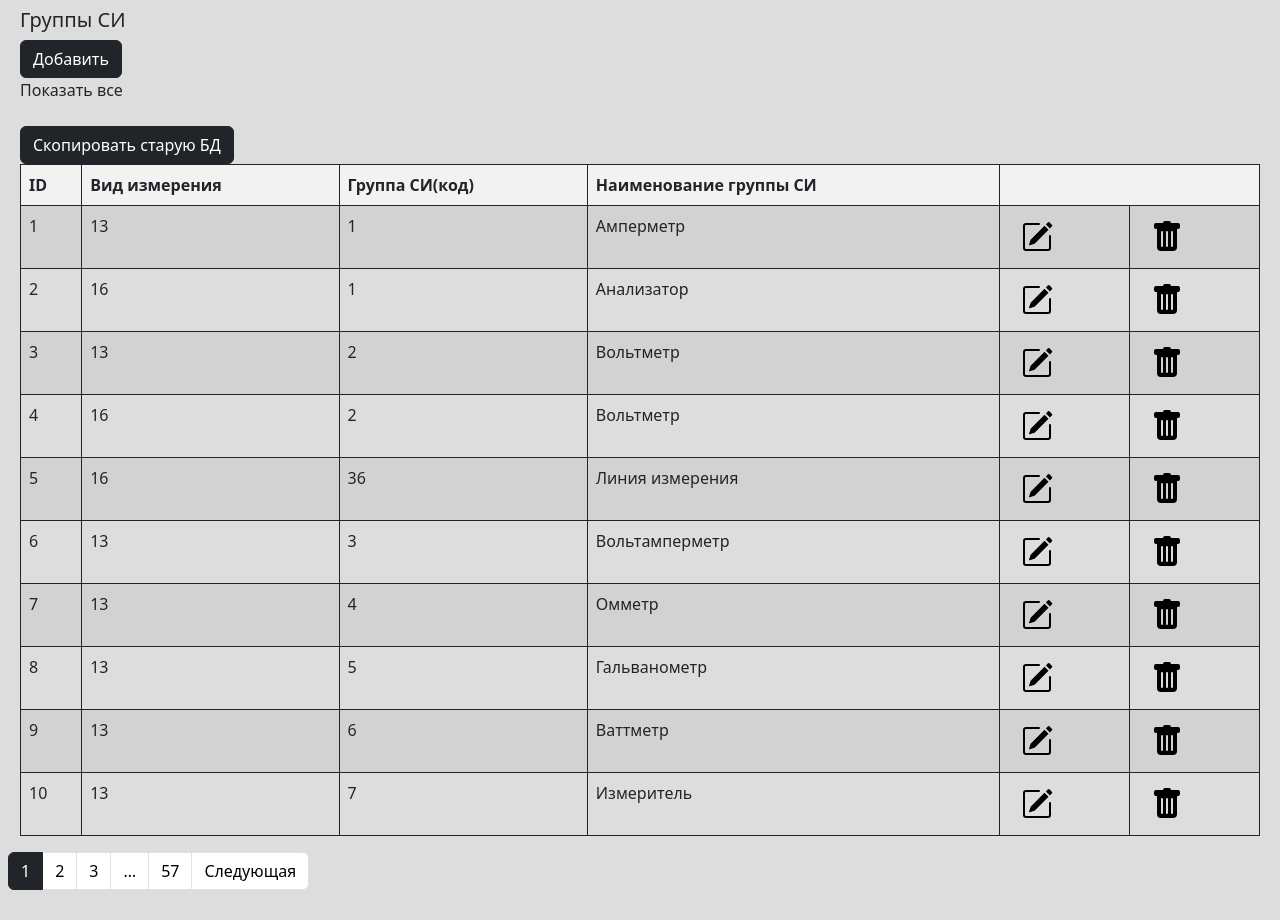
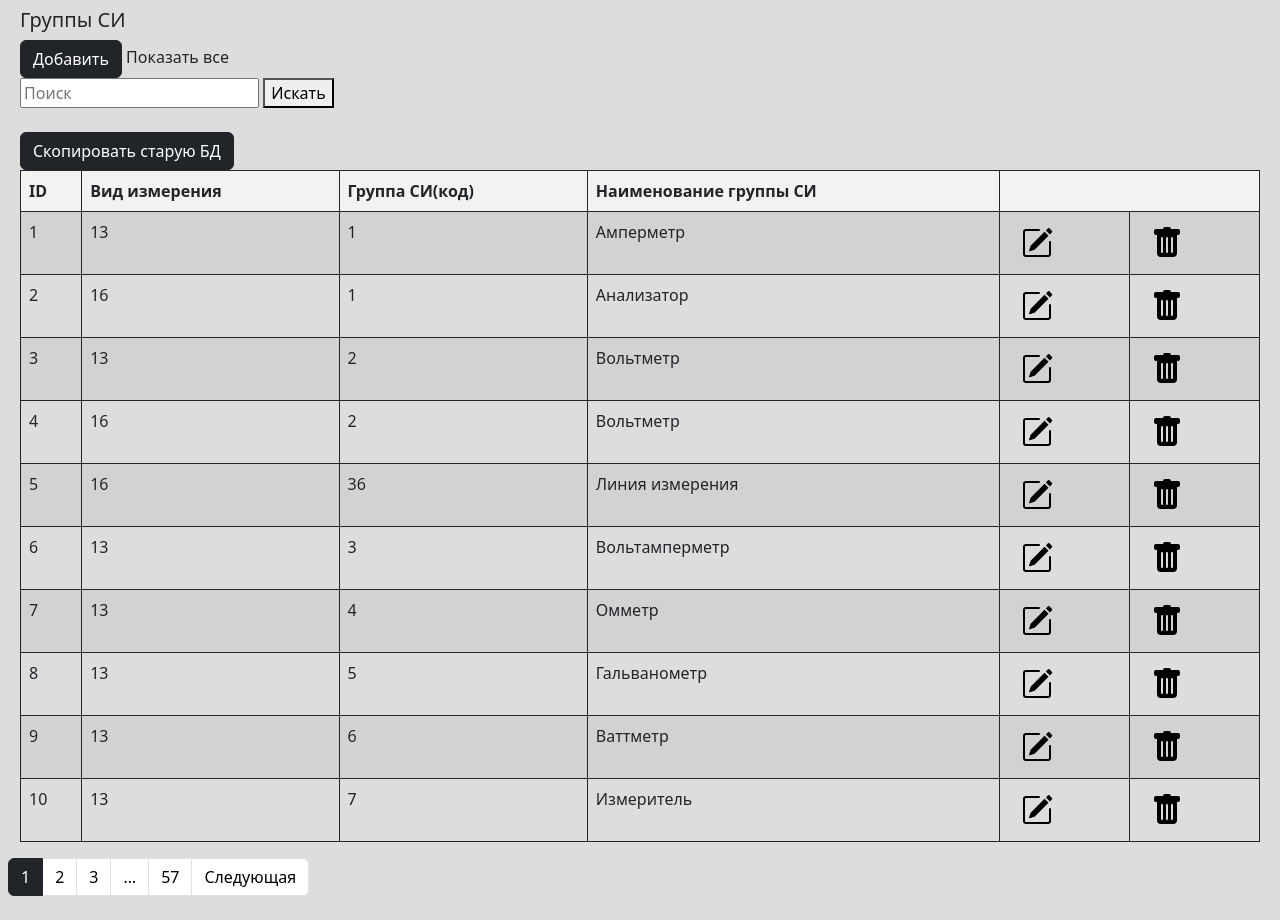
Before and after one commit to itVityas/metrolog, a Django app: page /handbooks/moc_group/ in a window 1280 px wide. Shown: the part 56-976 px from the top of the page. Before the commit the page ends 946 px from the top, so only its background shows below. Run offline with Django 4.2, Linux system fonts and the light colour scheme; a user stored in the database is signed in; data comes from the database, SQL or seed files in the repository; tables that the repository leaves empty hold one stand-in row (values such as "Sample post"); some libraries are stand-ins or nearby versions.

Commit message:
added search

```diff
--- a/apps/handbooks/views/moc_group.py
+++ b/apps/handbooks/views/moc_group.py
@@ -7,6 +7,7 @@ from django.http import HttpResponseRedirect
 from django.views import View
 from dbfread import DBF
 from django.conf import settings
+from django.db.models import Q
 
 
 class MocGroupListView(LoginRequiredMixin, ListView):
@@ -48,6 +49,20 @@ class MocGroupListView(LoginRequiredMixin, ListView):
         context['form'] = MocGroupForm
         context['ordering'] = self.get_ordering()
         return context
+
+    def get_queryset(self):
+        queryset = super().get_queryset()
+        query = self.request.GET.get('q')
+
+        if query:
+            # Filter the queryset
+            queryset = queryset.filter(
+                Q(id__icontains=query) |
+                Q(type__icontains=query) |
+                Q(group__icontains=query) |
+                Q(name__icontains=query)
+            ).distinct()
+        return queryset
 
 
 class MocGroupAddView(LoginRequiredMixin, CreateView):
--- a/templates/handbooks/tables/moc_group_table.html
+++ b/templates/handbooks/tables/moc_group_table.html
@@ -5,14 +5,24 @@
     <div class='col'>
         <div class=''>
             <h5>Группы СИ</h5>
-            <button id='btn-show-modal' class='btn btn-dark' type='button' onclick="flush_modal_window(this)">Добавить</button>
+            <div>
+                <button id='btn-show-modal' class='btn btn-dark' type='button' onclick="flush_modal_window(this)">Добавить</button>
 
-            {% if 'no_page' in request.GET %}
-                <a href="{{ request.path }}?ordering={{ordering}}" class="page-link"> Показать постранично </a><br>
-            {% else %}
-                <a href="{{ request.path }}?ordering={{ordering}}&no_page" class="page-link"> Показать все </a><br>
-            {% endif %}
+                {% if 'no_page' in request.GET %}
+                    <a href="{{ request.path }}?ordering={{ordering}}" class="page-link d-inline"> Показать постранично </a>
+                {% else %}
+                    <a href="{{ request.path }}?ordering={{ordering}}&no_page" class="page-link d-inline"> Показать все </a>
+                {% endif %}
 
+                <div class="d-inline">
+                    <!-- Search Form -->
+                    <form action="" method="get">
+                        <input type="text" name="q" placeholder="Поиск" value="{{ request.GET.q|default_if_none:"" }}">
+                        <button type="submit">Искать</button>
+                    </form>
+                </div>
+                <br>
+            </div>
             {% if user.is_staff %}
                 <button class="btn btn-dark" data-bs-toggle="modal" data-bs-target="#modal_window_migrate" type="button">Скопировать старую БД</button>
             {% endif %}
```
